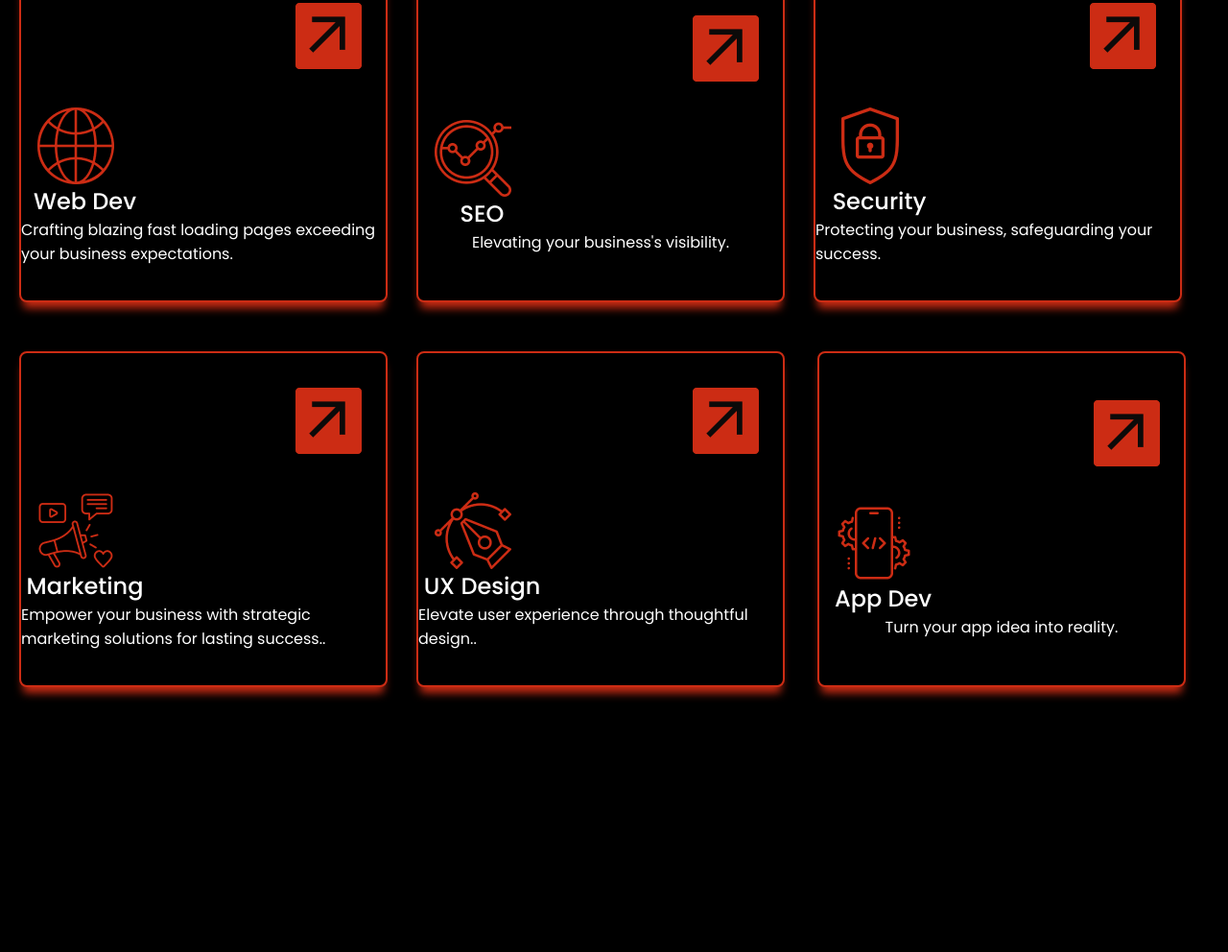
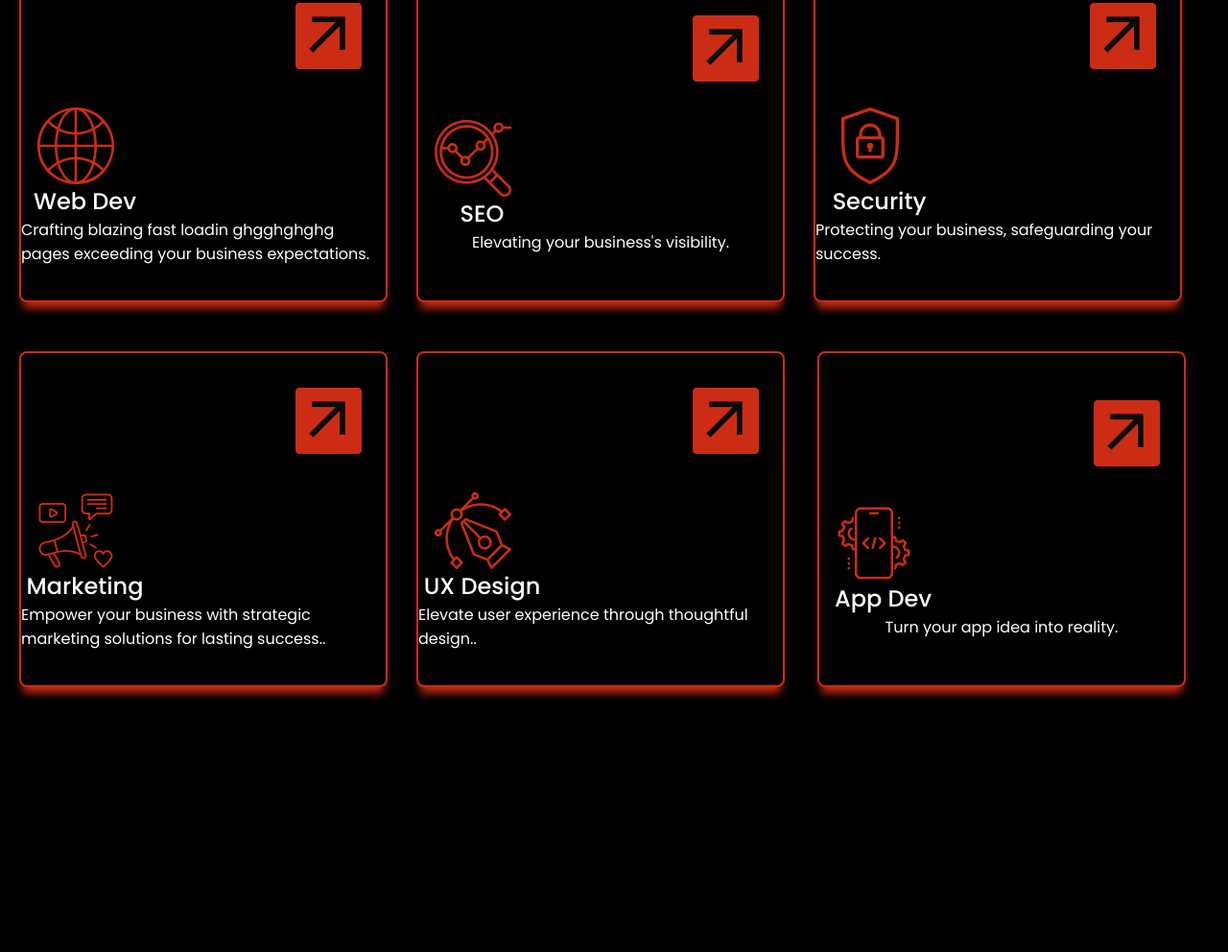
Before and after one commit to Abuhurraira76/Project-1, a plain HTML site: page index.html in a window 1280 px wide. Shown: the part 929-1921 px from the top of the page at 96% size. Drawn offline with Linux system fonts and the light colour scheme.

Commit message:
ghulam change 2

```diff
--- a/index.html
+++ b/index.html
@@ -35,7 +35,7 @@
         <img src="arrow_outward_FILL0_wght400_GRAD0_opsz24 1.png" alt="" class="arrow">
         <img  src="icons.png" alt="webdev" class="webdev">
         <h2>Web Dev</h2>
-<p>Crafting blazing fast loading pages exceeding your business expectations.</p>
+<p>Crafting blazing fast loadin ghgghghghg pages exceeding your business expectations.</p>
     </div>
     <div class="box2">
         <img src="arrow_outward_FILL0_wght400_GRAD0_opsz24 1.png" alt="" class="arrow">
```
